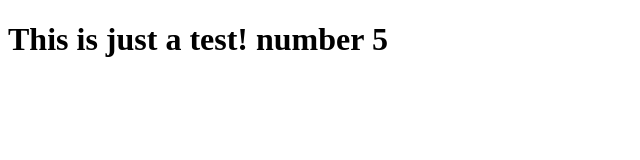
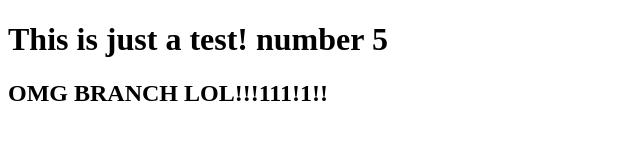
Before and after one commit to oliblue100/background-generator, a plain HTML site: page index.html in a window 1280 px wide. Shown: the whole page, without its empty margins (0-640 px from the left). Drawn offline with Linux system fonts and the light colour scheme.

Commit message:
Add h2 tag

```diff
--- a/index.html
+++ b/index.html
@@ -7,5 +7,6 @@
 </head>
 <body>
     <h1>This is just a test! number 5</h1>
+    <h2>OMG BRANCH LOL!!!111!1!!</h2>
 </body>
 </html>
```
